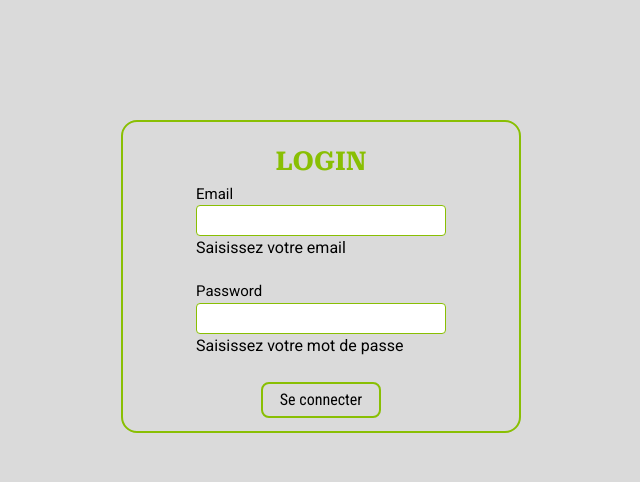
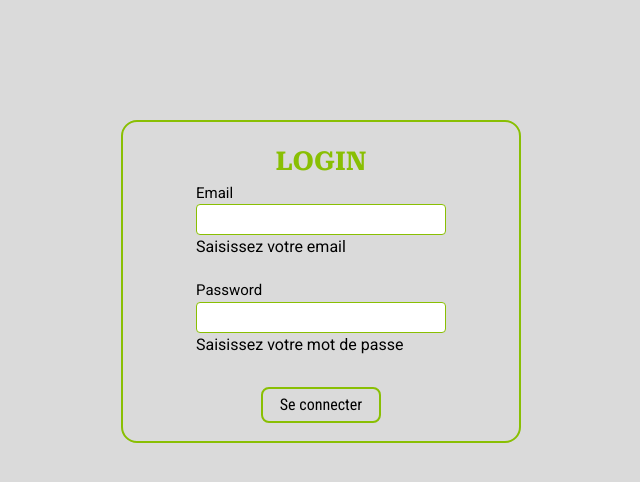
Before and after one commit to EmmanuelLefevre/Mflix, a Next.js app: page /login in a window 1280 px wide. Shown: the top 482 px of the page, without its empty margins (319-959 px from the left). Built offline with nearby package versions, Linux system fonts and the light colour scheme.

Commit message:
add margin top & bottom around login button

```diff
--- a/public/styles/global.scss
+++ b/public/styles/global.scss
@@ -134,7 +134,7 @@ body {
         flex-direction: column;
         justify-content: center;
         width: 250px;
-        height: 250px;
+        height: 260px;
         label {
           font-size: $font-size-label;
           margin-top: 12px;
@@ -177,7 +177,7 @@ body {
             font-family: $text-button;
             font-size: $font-size-button;
             width: 120px;
-            margin: 24px 0;
+            margin: 30px 0;
             padding: 4px 4px;
             border: 2px solid $primary-color;
             border-radius: 8px;
```
